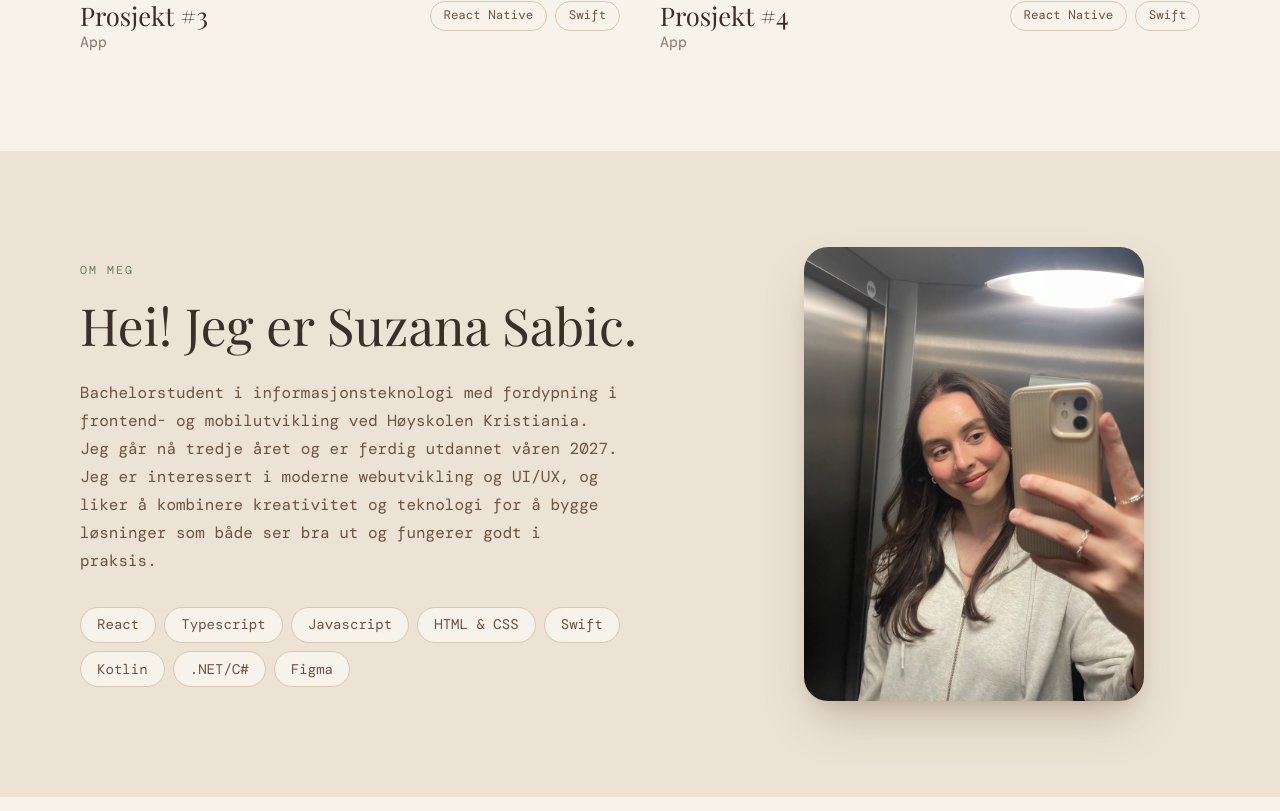
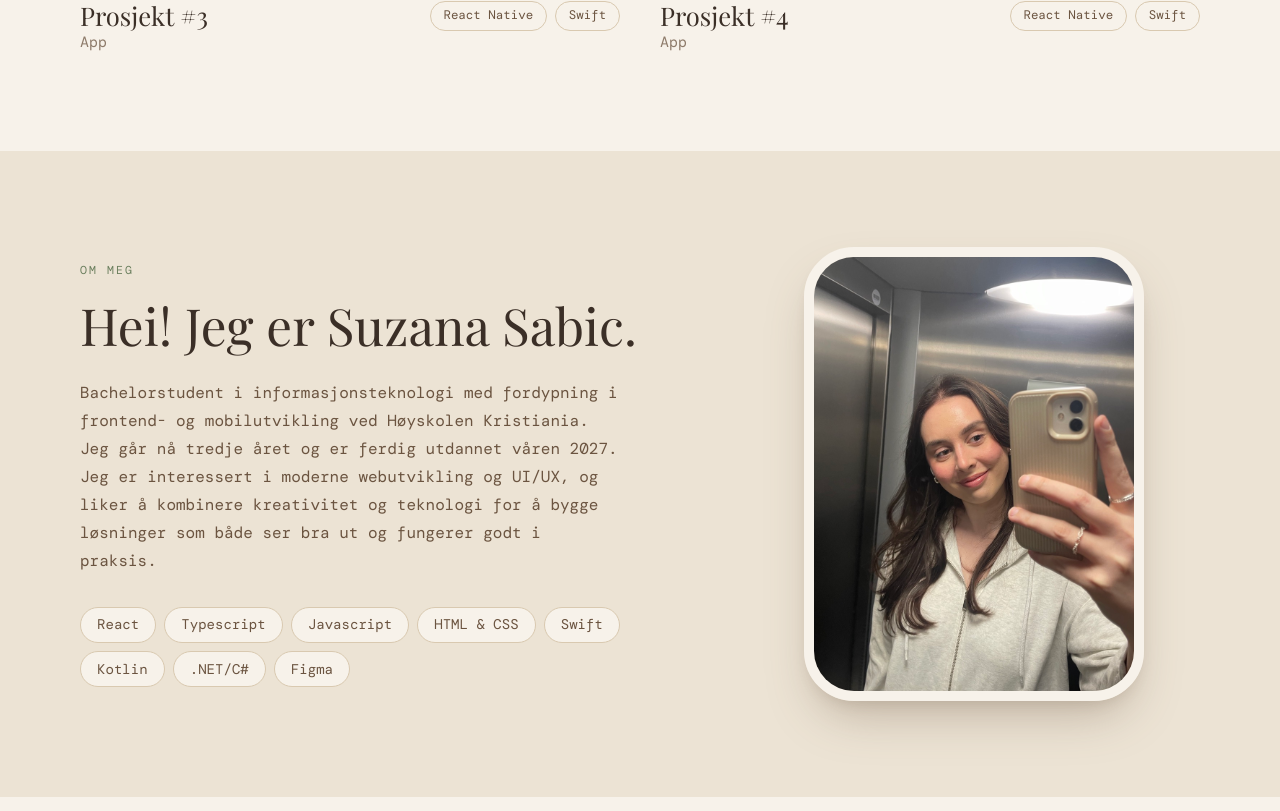
Before and after one commit to suzsabic/suzsabic.github.io, a React (Vite) app: page / in a window 1280 px wide. Shown: the part 1986-2797 px from the top of the page. Built offline with nearby package versions, Linux system fonts and the light colour scheme; a web font is replaced by a local one.

Commit message:
Endringer på CSS

```diff
--- a/src/index.css
+++ b/src/index.css
@@ -44,7 +44,7 @@ p { margin: 0; }
 /* Header */
 .header {
   position: sticky; top: 0; z-index: 10;
-  background: color-mix(in srgb, var(--cream) 85%, transparent);
+  background: color-mix(in srgb, var(--cream) 50%, transparent);
   backdrop-filter: blur(10px);
   border-bottom: 1px solid color-mix(in srgb, var(--beige) 50%, transparent);
 }
@@ -203,7 +203,7 @@ p { margin: 0; }
 .about__inner { display: grid; grid-template-columns: 1.3fr 1fr; gap: 5rem; align-items: center; }
 .about__image {
   width: 100%; max-width: 340px; justify-self: center; aspect-ratio: 3 / 4; object-fit: cover;
-  object-position: 40% 30%; border-radius: 1.5rem;
+  object-position: 40% 30%; border-radius: 50px; border: 10px solid #f7f2ea;
   box-shadow: 0 24px 48px -12px color-mix(in srgb, var(--brown) 35%, transparent),
     0 8px 16px -8px color-mix(in srgb, var(--brown) 20%, transparent);
 }
```
